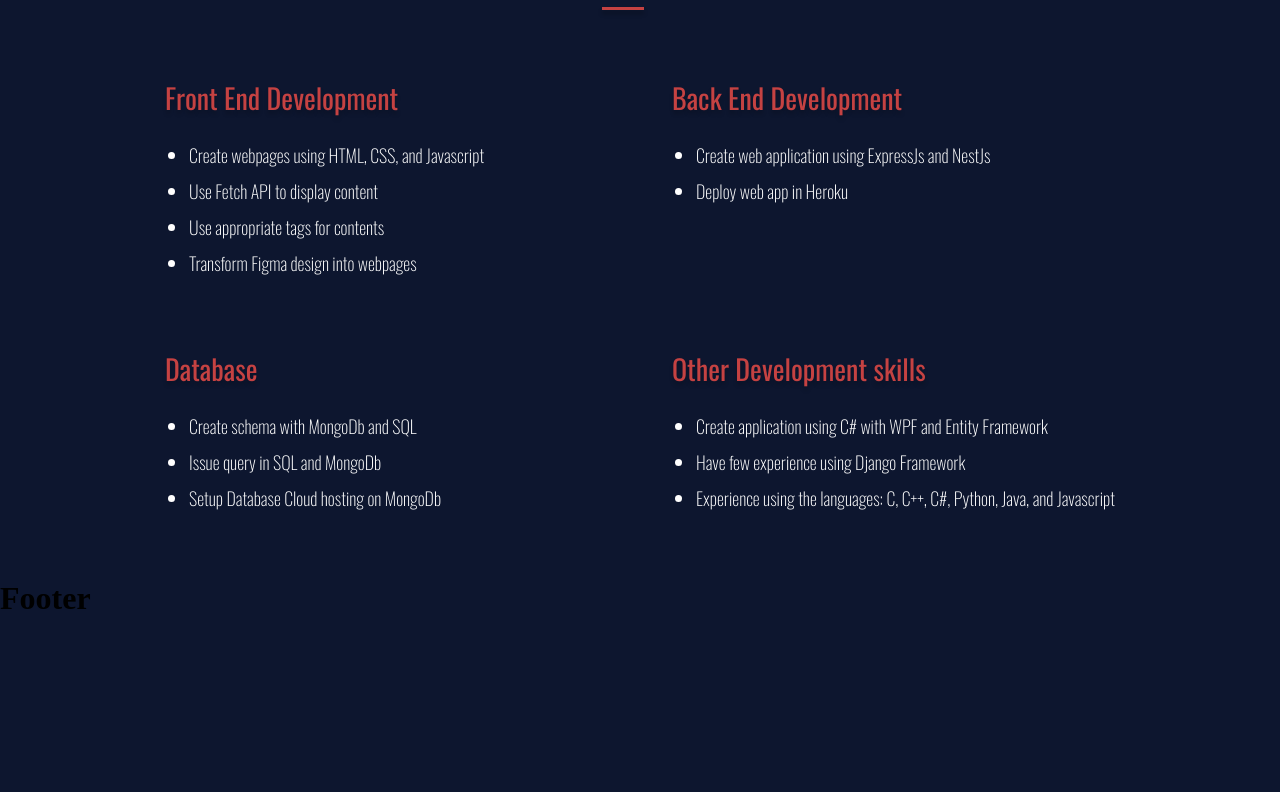
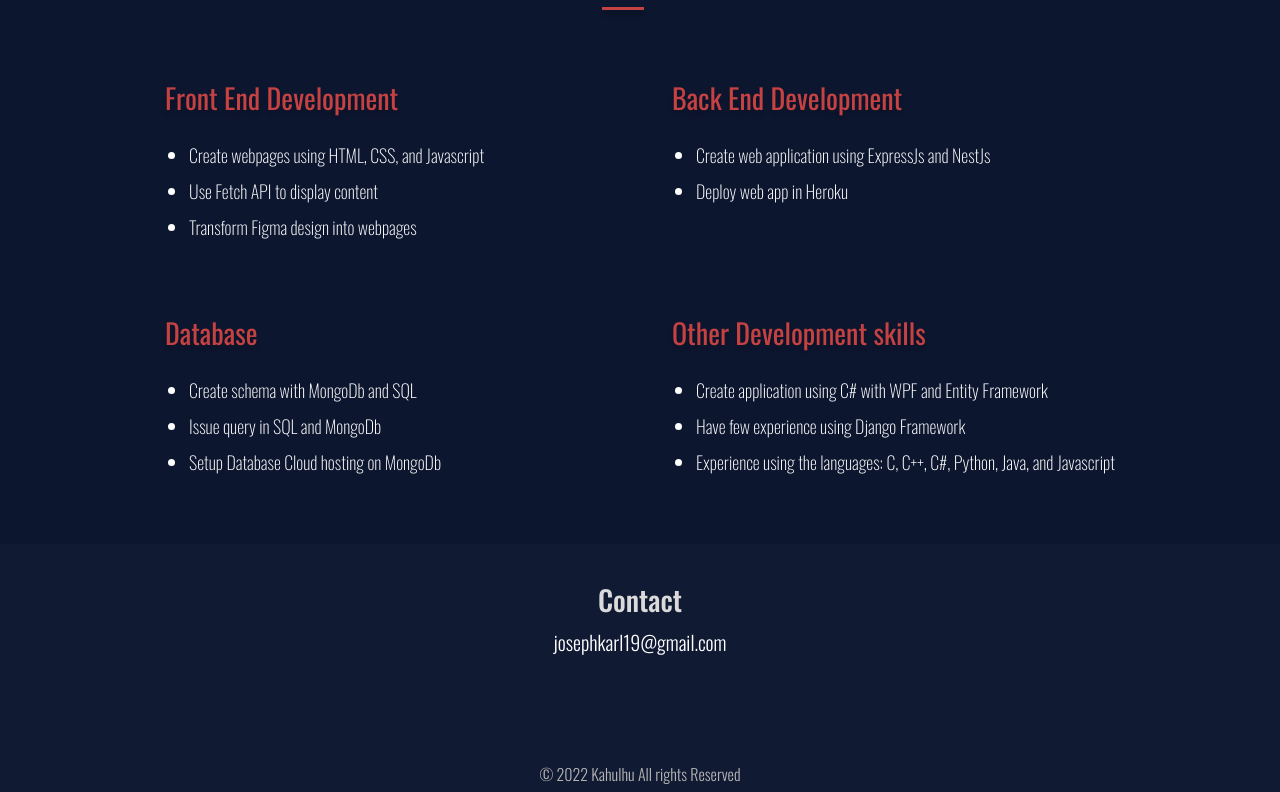
Before and after one commit to kathulhur/old-portfolio, a React (Create React App) app: page / in a window 1280 px wide. Shown: the part 1506-2298 px from the top of the page. Before the commit the page ends 2123 px from the top, so only its background shows below. Built offline with nearby package versions, Linux system fonts and the light colour scheme.

Commit message:
Add and implement footer

```diff
--- a/src/containers/footer/Footer.js
+++ b/src/containers/footer/Footer.js
@@ -2,10 +2,16 @@ import React from 'react';
 
 import './footer.css'
 
-
 const Footer = () => {
     return (
-        <h1>Footer</h1>
+        <div className="App__footer">
+            <div className="App__footer-contact">
+                <h3>Contact</h3>
+                <p>josephkarl19@gmail.com</p>
+            </div>
+
+            <p id="copyright">© 2022 Kahulhu All rights Reserved</p>
+        </div>
     )
 }
 
--- a/src/containers/footer/footer.css
+++ b/src/containers/footer/footer.css
@@ -0,0 +1,60 @@
+.App__footer {
+    display: flex;
+    flex-direction: column;
+    align-items: center;
+    justify-content: center;
+
+    background-color: var(--color-subbg);
+}
+
+.App__footer-contact {
+    margin-bottom: 64px;
+    padding: 2rem;
+}
+
+.App__footer-contact h3{
+    font-family: var(--font-family);
+    font-weight: 500;
+    font-size: 28px;
+    line-height: 48px;
+    text-align: center;
+
+    color: #dadada;
+
+}
+
+.App__footer-contact p {
+    font-family: var(--font-family);
+    font-weight: 300;
+    font-size: 20px;
+    line-height: 36px;
+
+    text-align: center;
+    color: #FFFFFF;
+}
+
+.App__footer #copyright {
+    font-family: var(--font-family);
+    font-weight: 300;
+    font-size: 16px;
+    line-height: 36px;
+
+    color: #b4b4b4;
+}
+
+
+@media only screen and (max-width: 425px) {
+    .App__footer-contact h3{
+        font-size: 24px;
+
+    }
+
+    .App__footer-contact p {
+        font-size: 18px;
+    }
+
+    .App__footer-contact {
+        padding: 1rem;
+        margin-bottom: 2rem;
+    }
+}
--- a/src/containers/skills/Skills.jsx
+++ b/src/containers/skills/Skills.jsx
@@ -5,7 +5,7 @@ import { Header } from '../../components'
 
 const Skills = () => {
     return (
-        <div className="App__skills section__margin">
+        <div className="App__skills section__margin" id="skills">
             <Header text="Skills"/>
             <div className="App__skills-container">
                 <div>
@@ -13,7 +13,6 @@ const Skills = () => {
                     <ul>
                         <li>Create webpages using HTML, CSS, and Javascript</li>
                         <li>Use Fetch API to display content</li>
-                        <li>Use appropriate tags for contents</li>
                         <li>Transform Figma design into webpages</li>
                     </ul>
                 </div>
```
